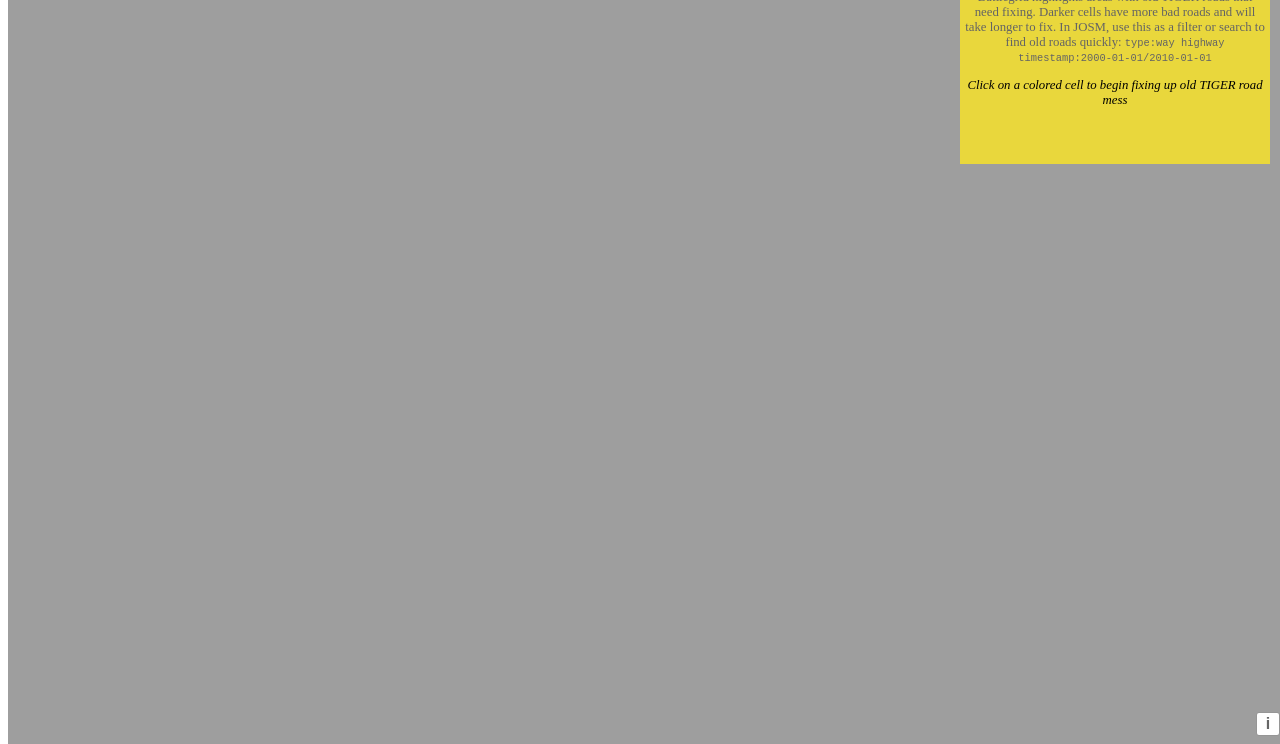
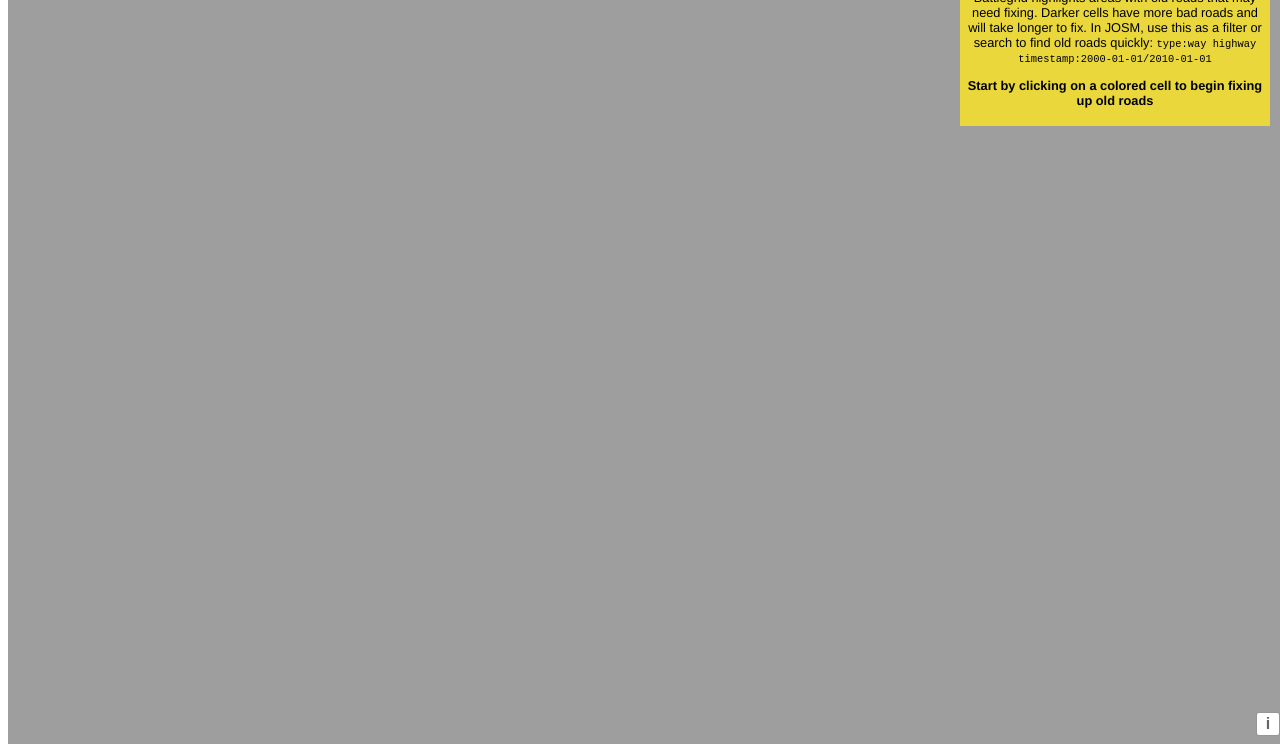
Before and after one commit to mvexel/battlegrid2, a website built with Parcel: page battlegrid2-web/index.html in a window 1280 px wide. Shown: the part 56-800 px from the top of the page. Built offline with nearby package versions, Linux system fonts and the light colour scheme; files whose address does not match are found by name.

Commit message:
style tweaks

```diff
--- a/battlegrid2-web/index.html
+++ b/battlegrid2-web/index.html
@@ -3,9 +3,11 @@
   <head>
     <meta charset="utf-8">
     <title>OpenStreetMap US BattleGrid Despecialized Edition</title>
-    <!-- The line below is only needed for old environments like Internet Explorer and Android 4.x -->
     <script src="https://cdn.polyfill.io/v2/polyfill.min.js?features=requestAnimationFrame,Element.prototype.classList,URL"></script>
     <style>
+      body {
+        font-family: helvetica, arial, sans-serif;
+      }
       .map {
         width: 100%;
         position:absolute;
@@ -30,7 +32,6 @@
         top: 10px;
         right: 10px;
         width: 300px;
-        height: 200px;
         padding: 5px;
         background-color: rgba(253, 231, 37, 0.8);
         text-align: center;
@@ -41,7 +42,6 @@
       }
       #about {
         font-size: 0.8em;
-        color: rgb(100, 100, 100);
       }
       #status {
         margin-top: 10px;
@@ -56,9 +56,9 @@
     <div id="map" class="map"></div>
     <div id="infobox">
       <div id="title">🐯 battlegrid<sup>2</sup></div>
-      <div id="about">Battlegrid highlights areas with old TIGER roads that need fixing. Darker cells have more bad roads and will take longer to fix. In JOSM, use this as a filter or search to find old roads quickly: <code>type:way highway timestamp:2000-01-01/2010-01-01</code></div>
+      <div id="about">Battlegrid highlights areas with old roads that may need fixing. Darker cells have more bad roads and will take longer to fix. In JOSM, use this as a filter or search to find old roads quickly: <code>type:way highway timestamp:2000-01-01/2010-01-01</code></div>
       <div id="status">
-        <p><em>Click on a colored cell to begin fixing up old TIGER road mess</em></p>
+        <p><strong>Start by clicking on a colored cell to begin fixing up old roads</strong></p>
       </div>
       <div id="actions" style="display:none">
           <a id="editJosmHref" href="#" target=_new>Edit in JOSM</a>
```
